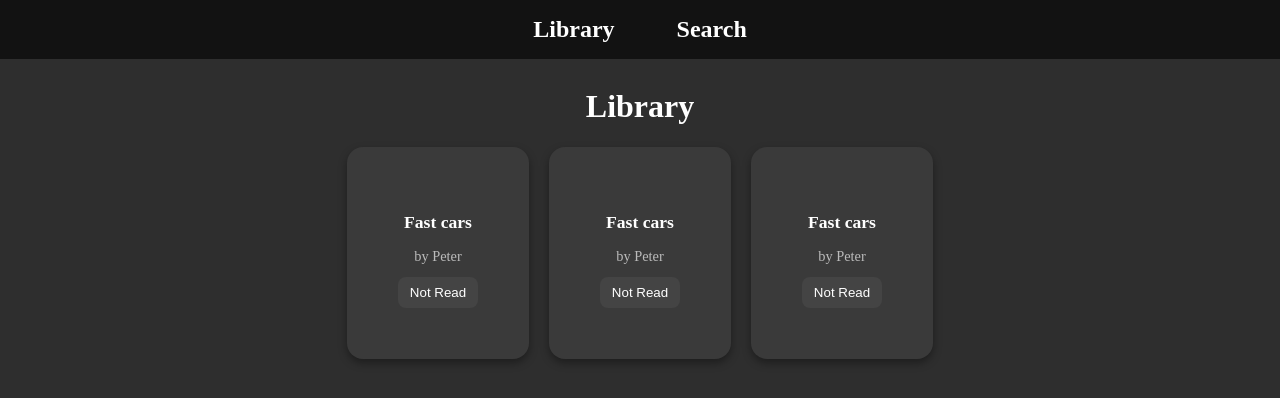
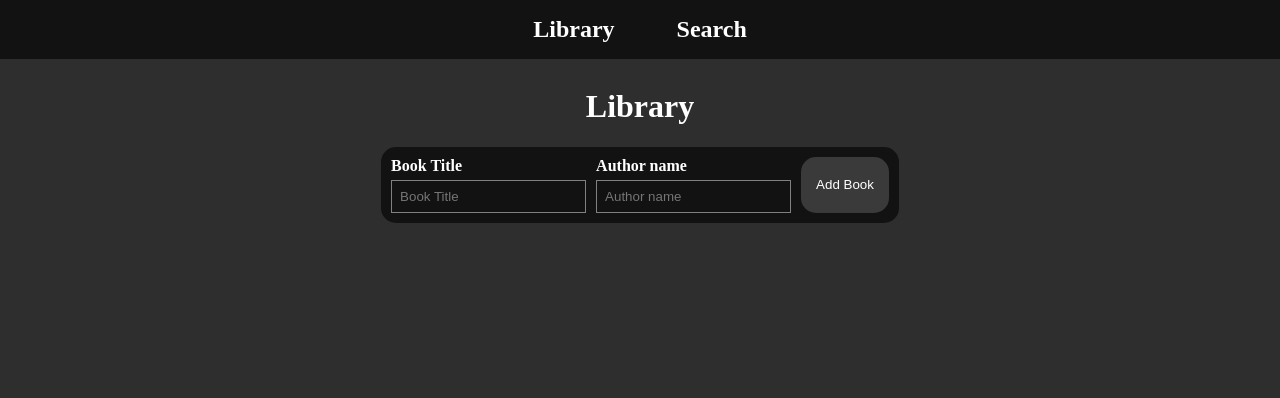
Before and after one commit to JacobRenne/vue-project, a Vue app: page / in a window 1280 px wide. Shown: the top 398 px of the page. Built offline with nearby package versions, Linux system fonts and the light colour scheme.

Commit message:
Add library, localstorage, add book button, remove book button

```diff
--- a/package.json
+++ b/package.json
@@ -1,6 +1,7 @@
 {
   "dependencies": {
     "axios": "^1.7.9",
+    "uuid": "^11.0.5",
     "vue": "^3.5.13",
     "vue-router": "^4.5.0"
   },
--- a/src/App.vue
+++ b/src/App.vue
@@ -75,5 +75,11 @@ header {
 	color: #770053;
 }
 
+main {
+	display: flex;
+	flex-direction: column;
+	align-items: center;
+}
+
 
 </style>
--- a/src/Composables.vue
+++ b/src/Composables.vue
@@ -1,6 +1,21 @@
 <script>
+import { v4 as uuidv4 } from 'uuid'
+import { ref } from 'vue'
 
 
+export const library = ref([])
+
+
+export function addBook(title, author) {
+    library.value.push({
+        title,
+        author,
+        readStatus: false,
+        id: uuidv4(),
+    })
+
+    localStorage.setItem("library", JSON.stringify(library.value))
+}
 
 
 </script>
--- a/src/views/Library.vue
+++ b/src/views/Library.vue
@@ -1,52 +1,66 @@
 <script setup>
+import { addBook } from '../Composables.vue'
+import { library } from '../Composables.vue'
 import { ref } from 'vue'
 
-const books = ref([
-    {
-        title: "Fast cars",
-        author: "Peter",
-        readStatus: false,
-        id: 15,
-    },
-    {
-        title: "Fast cars",
-        author: "Peter",
-        readStatus: false,
-        id: 14,
-    },
-    {
-        title: "Fast cars",
-        author: "Peter",
-        readStatus: false,
-        id: 13,
+const title = ref('')
+const author = ref('')
+
+function addBookForm() {
+	addBook(title.value, author.value)
+
+	title.value = ''
+	author.value = ''
 }
-])
+
+if (JSON.parse(localStorage.getItem('library'))) {
+    library.value = JSON.parse(localStorage.getItem('library'))
+}
+
 
 function changeRead(id) {
-
-    books.value.forEach((book) => {
+    library.value.forEach((book) => {
         if (book.id === id) {
             book.readStatus = !book.readStatus
         }
         console.log(book.readStatus)
     })
-
 }
 
+function removeBook(id) {
+	library.value = library.value.filter((book) => book.id !== id)
+	localStorage.setItem("library", JSON.stringify(library.value))
+}
 
 </script>
 
 <template>
     <h1 class="page-title">Library</h1>
 
+    <form @submit.prevent="addBookForm" class="book-form">
+		<div>
+			<label for="title-input">Book Title</label>
+        	<input v-model="title" type="text" placeholder="Book Title" id="title-input">
+		</div>
+
+		<div>
+			<label for="author-input">Author name</label>
+			<input v-model="author" type="text" placeholder="Author name" id="author-input">
+		</div>
+    	<button type="submit">Add Book</button>
+    </form>
+
     <div id="book-list">
-        <div class="book-card" v-for="book in books">
+        <div class="book-card" v-for="book in library">
             <div class="book-info">
                 <h2 class="book-title"> {{ book.title }}</h2>
                 <p class="book-author">by {{ book.author }}</p>
             </div>
-            <button class="read-toggle" @click="changeRead(book.id)">
+            <button class="read-toggle" @click="changeRead(book.id)" :style="{ background: book.readStatus ? 'green' : ''}">
                 {{ book.readStatus ? "Read" : "Not Read" }}
+            </button>
+			<button class="remove-button" @click="removeBook(book.id)">
+				REMOVE
 			</button>
         </div>
     </div>
@@ -60,6 +74,46 @@ function changeRead(id) {
 	text-align: center;
 }
 
+.book-form {
+	display: flex;
+	gap: 10px;
+	margin-bottom: 20px;
+	justify-content: center;
+	background-color: #121212;
+	width: fit-content;
+	padding: 10px;
+	border-radius: 15px;
+}
+
+.book-form > div {
+	display: flex;
+	flex-direction: column;
+	color: white;
+	font-weight: bold;
+	gap: 5px;
+}
+
+.book-form input {
+	padding: 8px;
+	border: 1px solid grey;
+	background: #121212;
+	color: white;
+	outline: none;
+}
+
+.book-form button {
+	padding: 8px 15px;
+	background: #3A3A3A;
+	color: white;
+	border: none;
+	cursor: pointer;
+	border-radius: 15px;
+}
+
+.book-form button:hover {
+	background: #45a049;
+}
+
 #book-list {
 	margin: 0 10%;
 	display: flex;
@@ -69,10 +123,10 @@ function changeRead(id) {
 
 .book-card {
 	background: #3A3A3A;
-  border-radius: 16px;
-  padding: 16px;
-  width: 150px;
-  height: 180px;
+	border-radius: 15px;
+	padding: 15px;
+	width: 130px;
+	height: 150px;
 	display: flex;
 	flex-direction: column;
 	align-items: center;
@@ -95,7 +149,22 @@ function changeRead(id) {
 }
 
 .read-toggle {
-  background: #444;
+	background: #464646;
+	color: white;
+	border: none;
+	padding: 8px 12px;
+	border-radius: 8px;
+	cursor: pointer;
+	transition: background-color 0.2s ease;
+	margin-bottom: 5px;
+}
+
+.read-toggle:hover {
+	background-color: #585858;
+}
+
+.remove-button {
+	background: #9700006c;
 	color: white;
 	border: none;
 	padding: 8px 12px;
@@ -104,8 +173,8 @@ function changeRead(id) {
 	transition: background-color 0.2s ease;
 }
 
-.read-toggle:hover {
-  background-color: #666;
+.remove-button:hover {
+	background-color: #585858;
 }
 
 
```
Also changed, not shown: 1 other file (tests, documents, lock files or other folders). Lines whose indentation alone changed are shown as unchanged.
